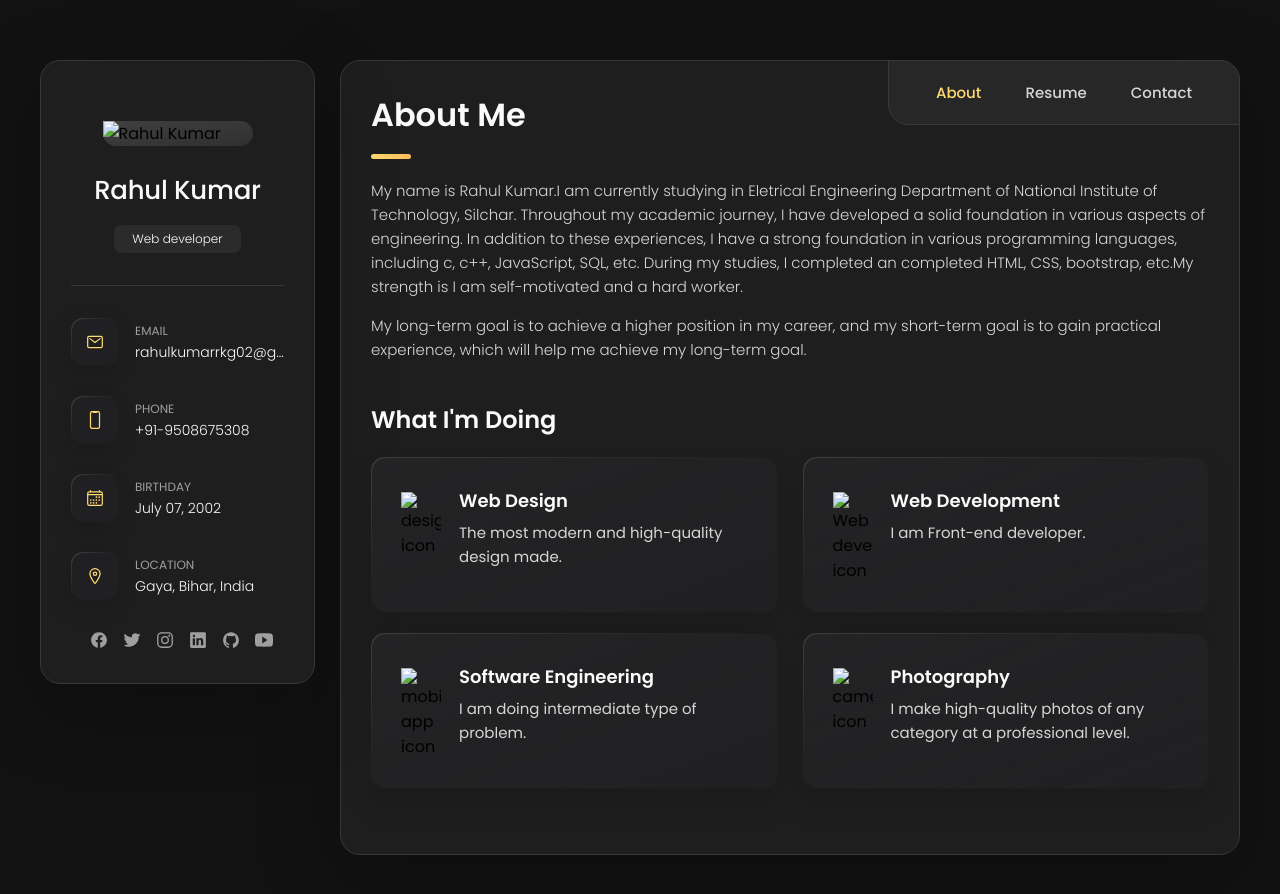
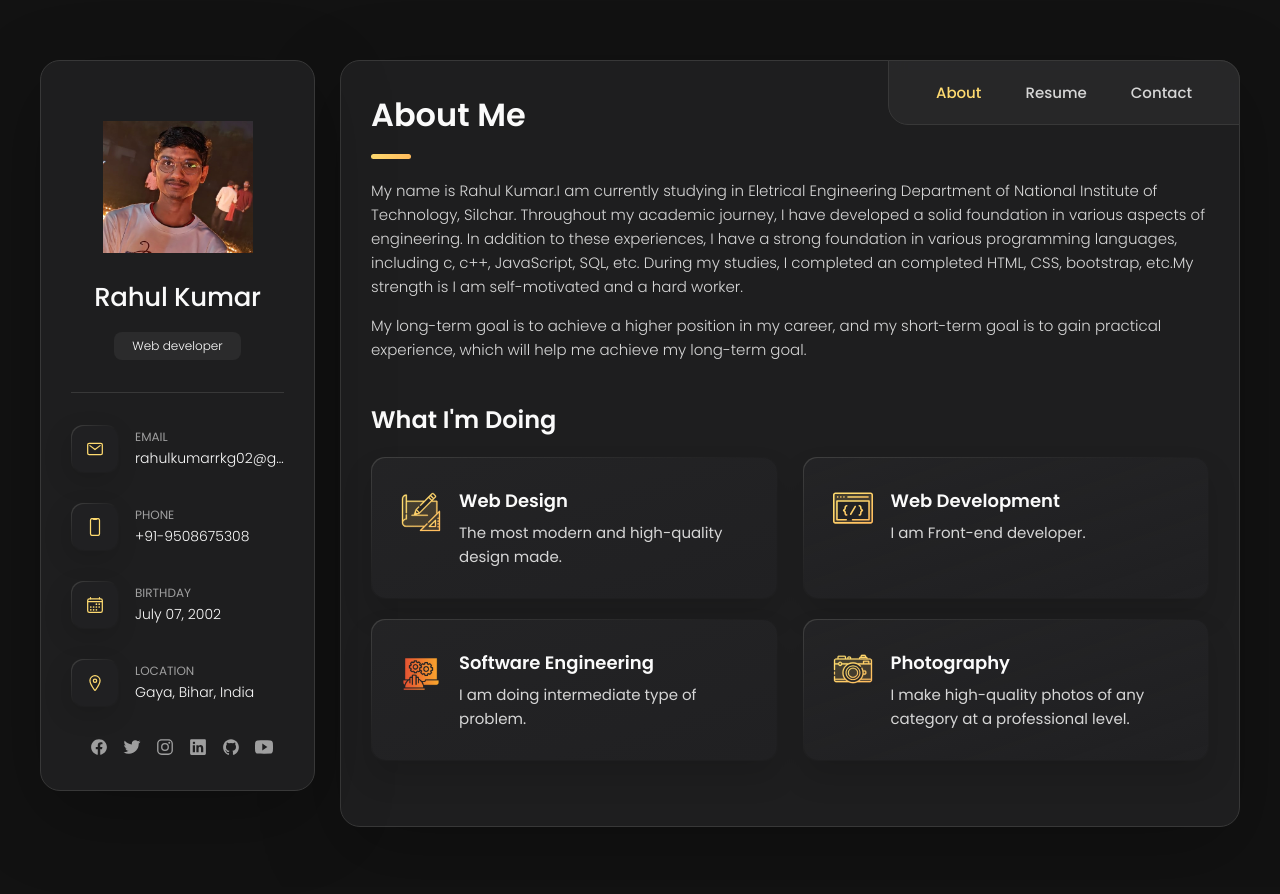
Before and after one commit to Rahul-Kumarrkg/Rahul.github.io, a plain HTML site: page index.html in a window 1280 px wide. Drawn offline with nearby package versions, Linux system fonts and the light colour scheme.

Commit message:
index.html

```diff
--- a/index.html
+++ b/index.html
@@ -24,7 +24,7 @@
       <div class="sidebar-info">
 
         <figure class="avatar-box">
-          <img src="image/img1.jpeg" alt="Rahul Kumar" width="80px">
+          <img src="img1.jpeg" alt="Rahul Kumar" width="80px">
         </figure>
 
         <div class="info-content">
@@ -233,7 +233,7 @@
             <li class="service-item">
 
               <div class="service-icon-box">
-                <img src="image/icon-design.svg"
+                <img src="icon-design.svg"
                 " alt="design icon" width="40">
               </div>
 
@@ -250,7 +250,7 @@
             <li class="service-item">
 
               <div class="service-icon-box">
-                <img src="image/icon-dev.svg" alt="Web development icon" width="40">
+                <img src="icon-dev.svg" alt="Web development icon" width="40">
               </div>
 
               <div class="service-content-box">
@@ -266,7 +266,7 @@
             <li class="service-item">
 
               <div class="service-icon-box">
-                <img src="image/system.png" alt="mobile app icon" width="40">
+                <img src="system.png" alt="mobile app icon" width="40">
               </div>
 
               <div class="service-content-box">
@@ -283,7 +283,7 @@
             <li class="service-item">
 
               <div class="service-icon-box">
-                <img src="image/icon-photo.svg" alt="camera icon" width="40">
+                <img src="icon-photo.svg" alt="camera icon" width="40">
               </div>
 
               <div class="service-content-box">
```
